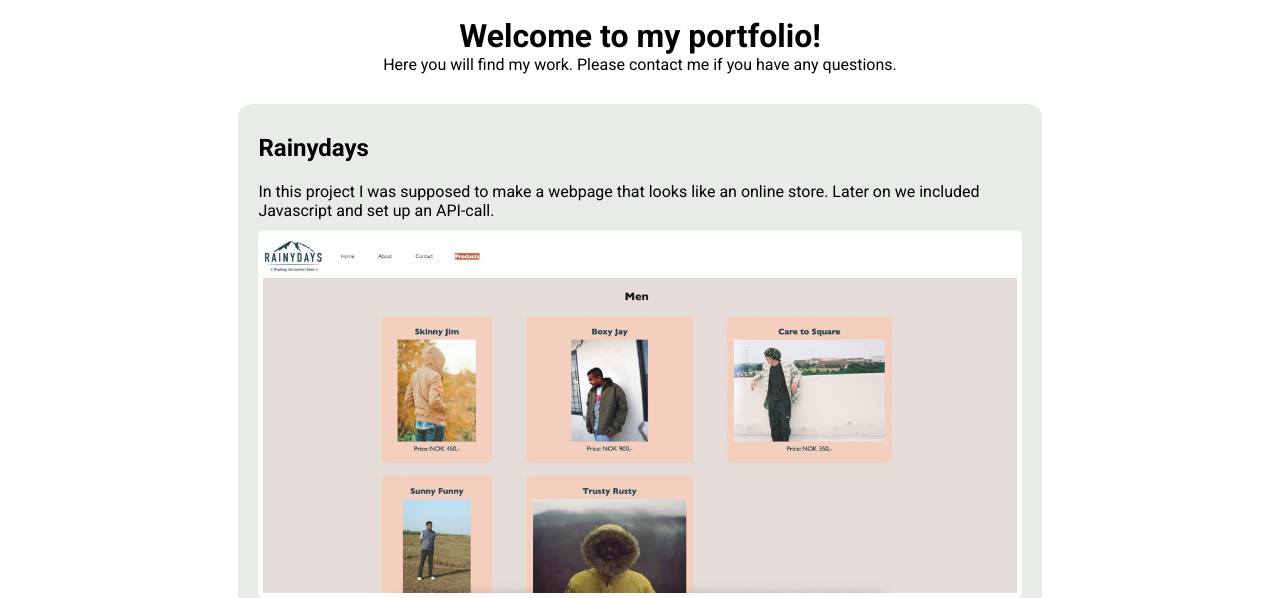
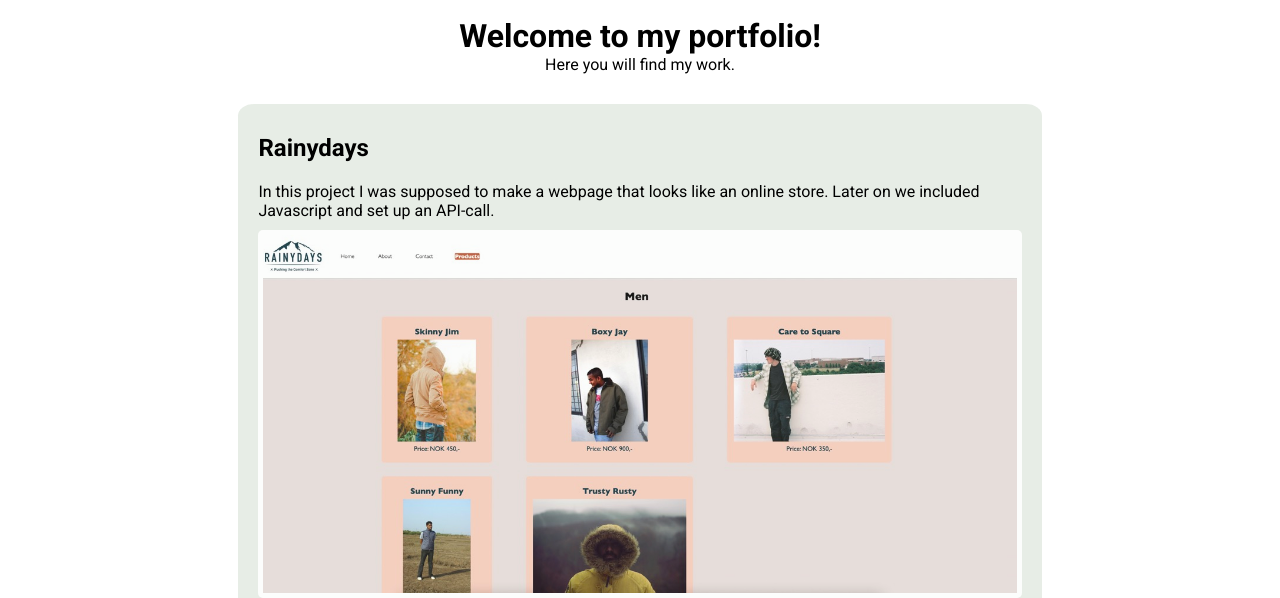
Before and after one commit to akeek/My-Portfolio, a plain HTML site: page index.html in a window 1280 px wide. Shown: the part 234-832 px from the top of the page. Drawn offline with Linux system fonts and the light colour scheme; a script that the page names is missing.

Commit message:
Update index.html

```diff
--- a/index.html
+++ b/index.html
@@ -33,7 +33,7 @@
     <main>
         <div class="welcome-container">
             <h1>Welcome to my portfolio!</h1>
-            <p class="tagline">Here you will find my work. Please contact me if you have any questions.</p>
+            <p class="tagline">Here you will find my work.</p>
         </div>
         <section>
             <div class="big-portfolio">
```
